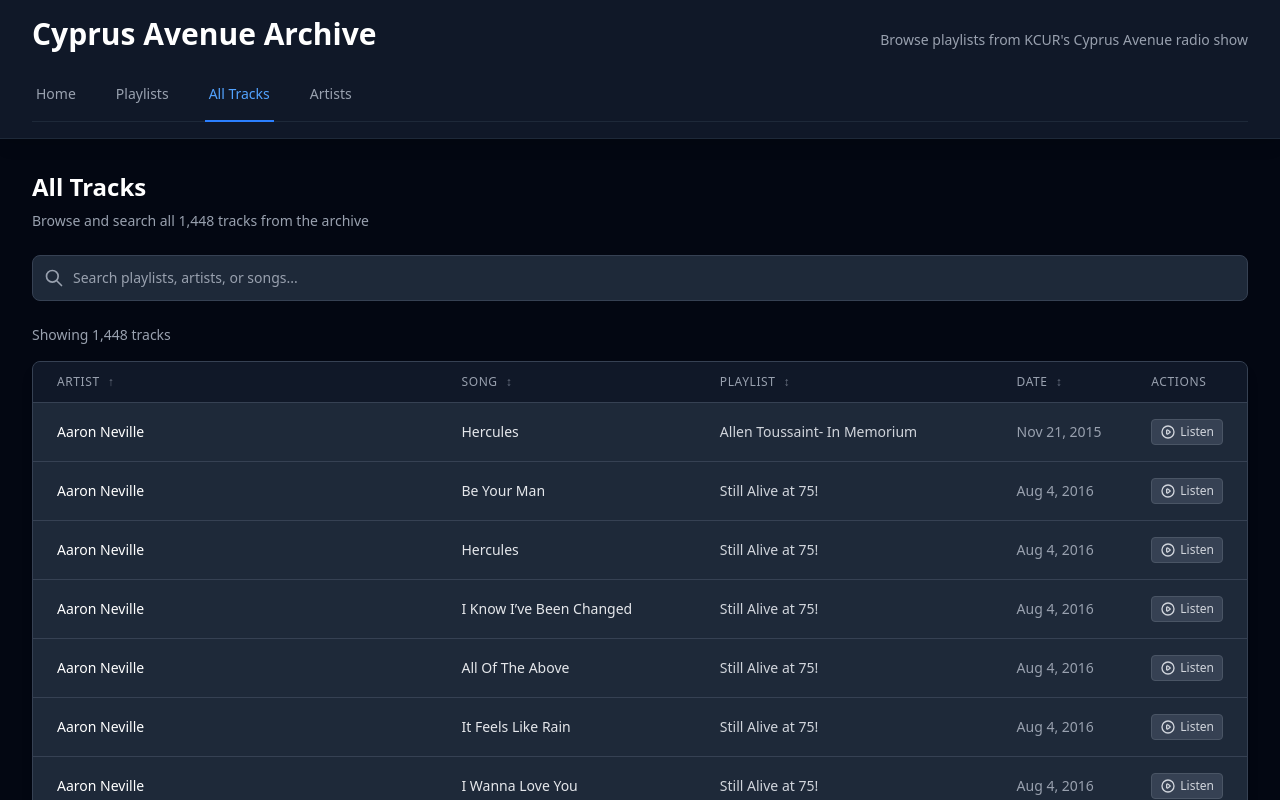
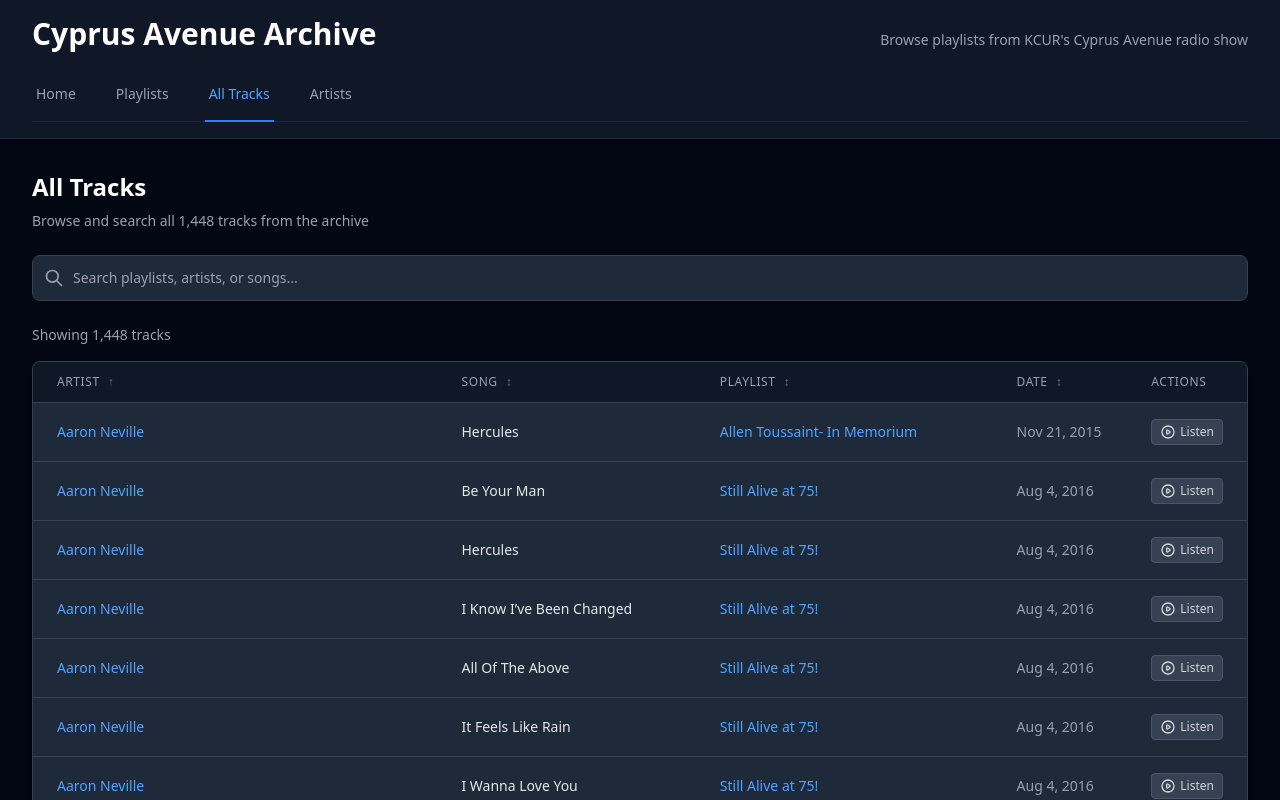
Before and after one commit to riebschlager/cyprus-avenue, a Vue app in the folder web/: page /tracks in a window 1280 px wide. Shown: the top 800 px of the page. Built offline with nearby package versions, Linux system fonts and the light colour scheme.

Commit message:
add links on all tracks page

```diff
--- a/web/src/components/TracksTable.vue
+++ b/web/src/components/TracksTable.vue
@@ -1,6 +1,7 @@
 <script setup lang="ts">
 import type { TrackWithPlaylist, SortField, SortDirection } from '../composables/useTracks'
 import StreamingLinks from './StreamingLinks.vue'
+import { generatePlaylistSlug, generateArtistSlug } from '../utils/slug'
 
 defineProps<{
   tracks: TrackWithPlaylist[]
@@ -22,6 +23,14 @@ const getSortIcon = (field: SortField, currentField: SortField, direction: SortD
     return '↕'
   }
   return direction === 'asc' ? '↑' : '↓'
+}
+
+const getArtistUrl = (name: string) => {
+  return `/artist/${generateArtistSlug(name)}`
+}
+
+const getPlaylistUrl = (title: string, date: string) => {
+  return `/playlist/${generatePlaylistSlug(title, date)}`
 }
 </script>
 
@@ -85,14 +94,24 @@ const getSortIcon = (field: SortField, currentField: SortField, direction: SortD
             :key="`${track.playlistDate}-${index}`"
             class="hover:bg-gray-700/50 transition-colors"
           >
-            <td class="px-6 py-4 whitespace-nowrap text-sm font-medium text-white">
-              {{ track.artist }}
+            <td class="px-6 py-4 whitespace-nowrap text-sm font-medium">
+              <router-link
+                :to="getArtistUrl(track.artist)"
+                class="text-blue-400 hover:text-blue-300 transition-colors"
+              >
+                {{ track.artist }}
+              </router-link>
             </td>
             <td class="px-6 py-4 text-sm text-gray-200">
               {{ track.song }}
             </td>
-            <td class="px-6 py-4 text-sm text-gray-300">
-              {{ track.playlistTitle }}
+            <td class="px-6 py-4 text-sm">
+              <router-link
+                :to="getPlaylistUrl(track.playlistTitle, track.playlistDate)"
+                class="text-blue-400 hover:text-blue-300 transition-colors"
+              >
+                {{ track.playlistTitle }}
+              </router-link>
             </td>
             <td class="px-6 py-4 whitespace-nowrap text-sm text-gray-400">
               {{ formatDate(track.playlistDate) }}
```
